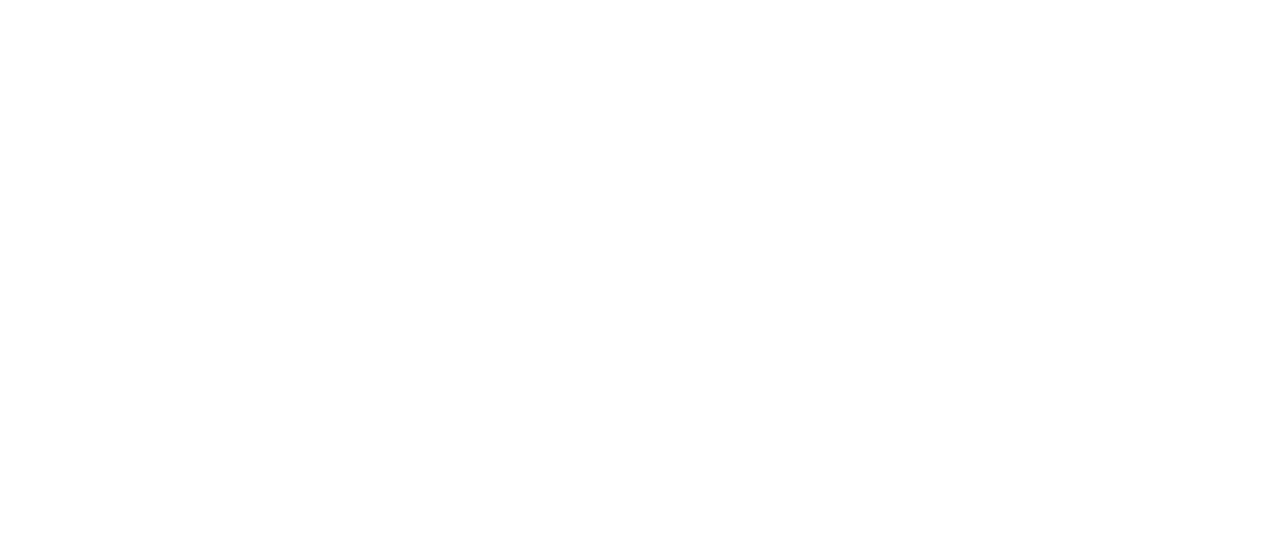
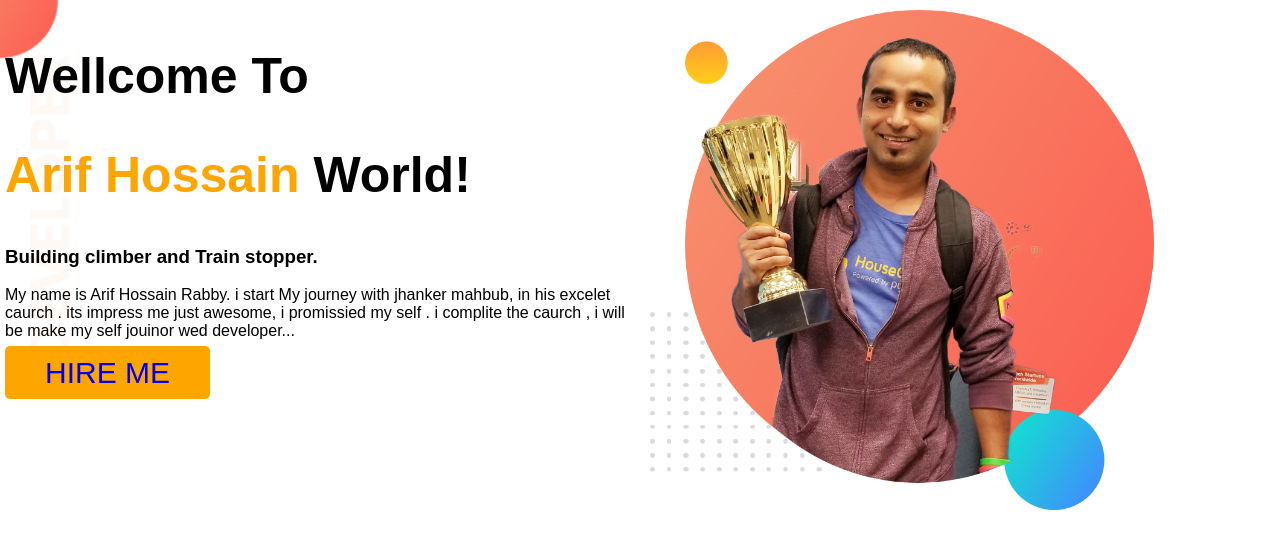
Before and after one commit to arif7354/developer-portfolio, a plain HTML site: page index.html in a window 1280 px wide. Drawn offline with Linux system fonts and the light colour scheme.

Commit message:
top banner added

```diff
--- a/index.html
+++ b/index.html
@@ -1,12 +1,31 @@
 <!DOCTYPE html>
 <html lang="en">
+
 <head>
     <meta charset="UTF-8">
     <meta http-equiv="X-UA-Compatible" content="IE=edge">
     <meta name="viewport" content="width=device-width, initial-scale=1.0">
     <title>Arif Portfolio</title>
+    <link rel="stylesheet" href="style.css">
 </head>
+
 <body>
+    <section class="top-banner">
+        <div class="half-weith">
+            <h1>Wellcome To</h1>
+            <h1><span class="orange-color">Arif Hossain</span> World!</h1>
+            <h3>Building climber and Train stopper.</h3>
+            <p>My name is Arif Hossain Rabby. i start My journey with jhanker mahbub, in his excelet caurch . its
+                impress me
+                just awesome, i promissied my self . i complite the caurch , i will be make my self jouinor wed
+                developer...
+            </p>
+            <a class="link-button" target="_blank" href="https://web.programming-hero.com/checkout">HIRE ME</a>
+        </div>
+        <div class="half-weith">
+            <img src="images/jhankar.png" alt="">
+        </div>
+    </section>
+</body>
 
-</body>
 </html>
--- a/style.css
+++ b/style.css
@@ -0,0 +1,32 @@
+body{
+    font-family: 'poppins',sans-serif;
+    margin: 0%;
+}
+h1{
+    font-size: 50px;
+}
+.orange-color{
+    color: orange;
+}
+section{
+    display: flex;
+}
+.half-weith{
+    width: 50%;
+    padding: 5px;
+}
+.half-weith img{
+    width: 80%;
+    padding: 5px;
+}
+.link-button{
+    text-decoration: none;
+    background-color: orange;
+    padding: 10px 40px;
+    border-radius: 5px;
+    font-size: 30px;
+}
+.top-banner{
+    background-image: url(images/top-banner.png);
+    background-repeat: no-repeat;
+}
```
Also changed, not shown: images/dream-bg.png (added), images/exp-bg.png (added), images/jhankar.png (added), images/jhankar2.png (added), images/my-bg.png (added), images/my-bg2.png (added), images/top-banner.png (added), 7 other files.
